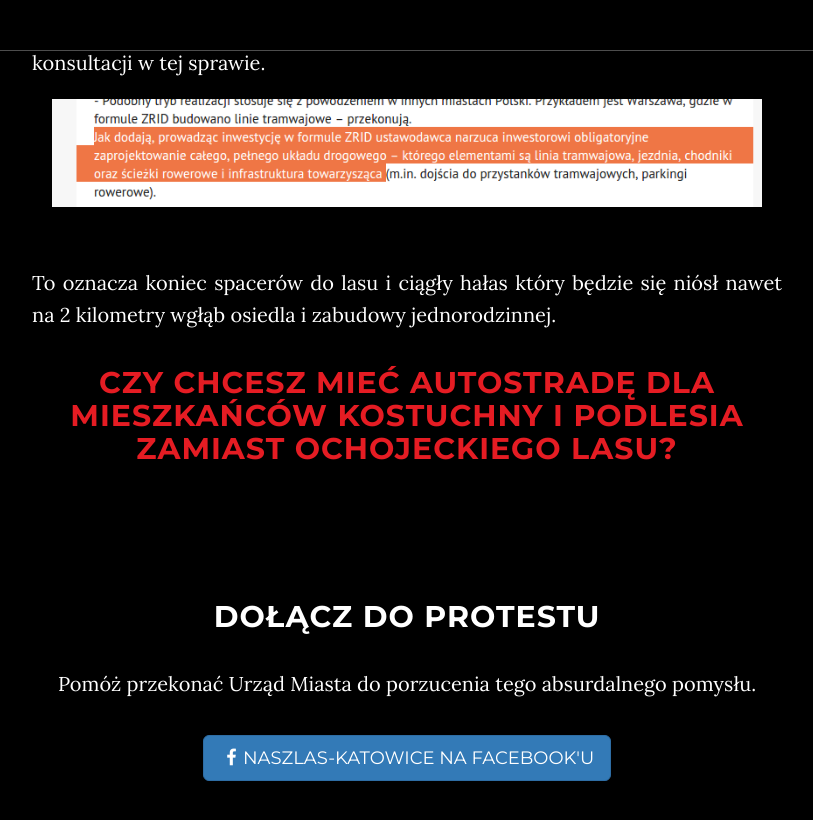
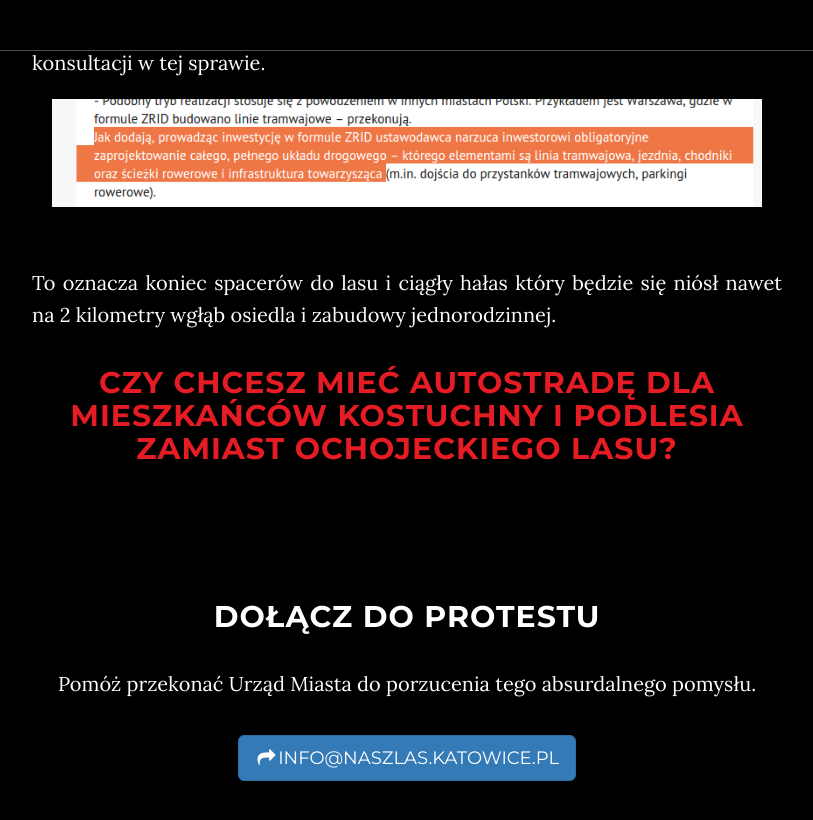
Before and after one commit to naszlas-katowice/naszlas.katowice.pl, a Jekyll site: the page built from index.html, in a window 1280 px wide and 900 px high, scrolled down 1856 px. Shown: the top 820 px of the window, without its empty margins (233-1046 px from the left). Built offline with Jekyll 4.4.1, drawn with Linux system fonts in a browser that asks for light colours.

Commit message:
Update index.html contact details

```diff
--- a/index.html
+++ b/index.html
@@ -67,5 +67,5 @@ layout: default
 <div class="col-lg-8 col-lg-offset-2 text-center" style="margin-top:-300px;">
     <h2>Dołącz do protestu</h2>
     <p>Pomóż przekonać Urząd Miasta do porzucenia tego absurdalnego pomysłu.</p>
-    <a href="http://startbootstrap.com/template-overviews/grayscale/" class="btn btn-primary btn-lg"><i class="fa fa-facebook fa-fw"></i>naszlas-katowice na facebook'u</a>
+    <a href="mailto:info@naszlas.katowice.pl" class="btn btn-primary btn-lg"><i class="fa fa-mail-forward fa-fw"></i>info@naszlas.katowice.pl</a>
 </div>
```
